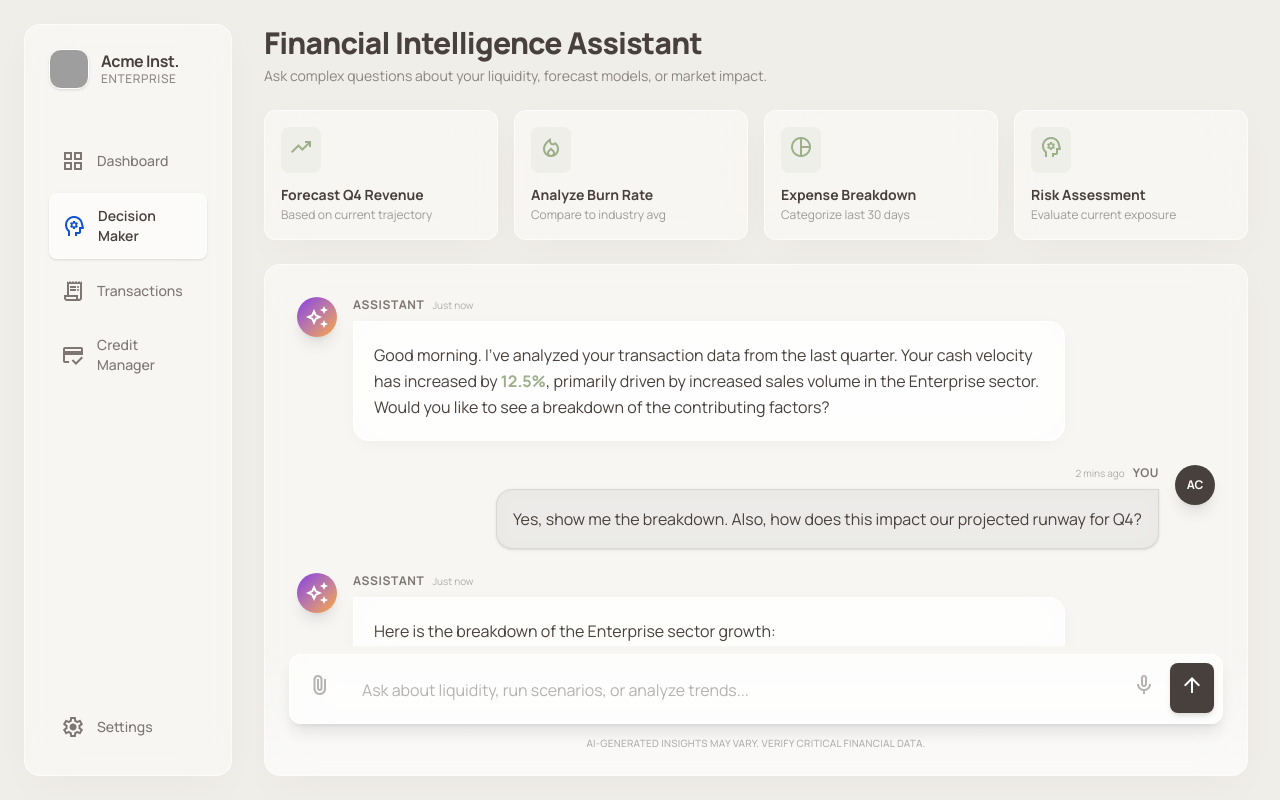
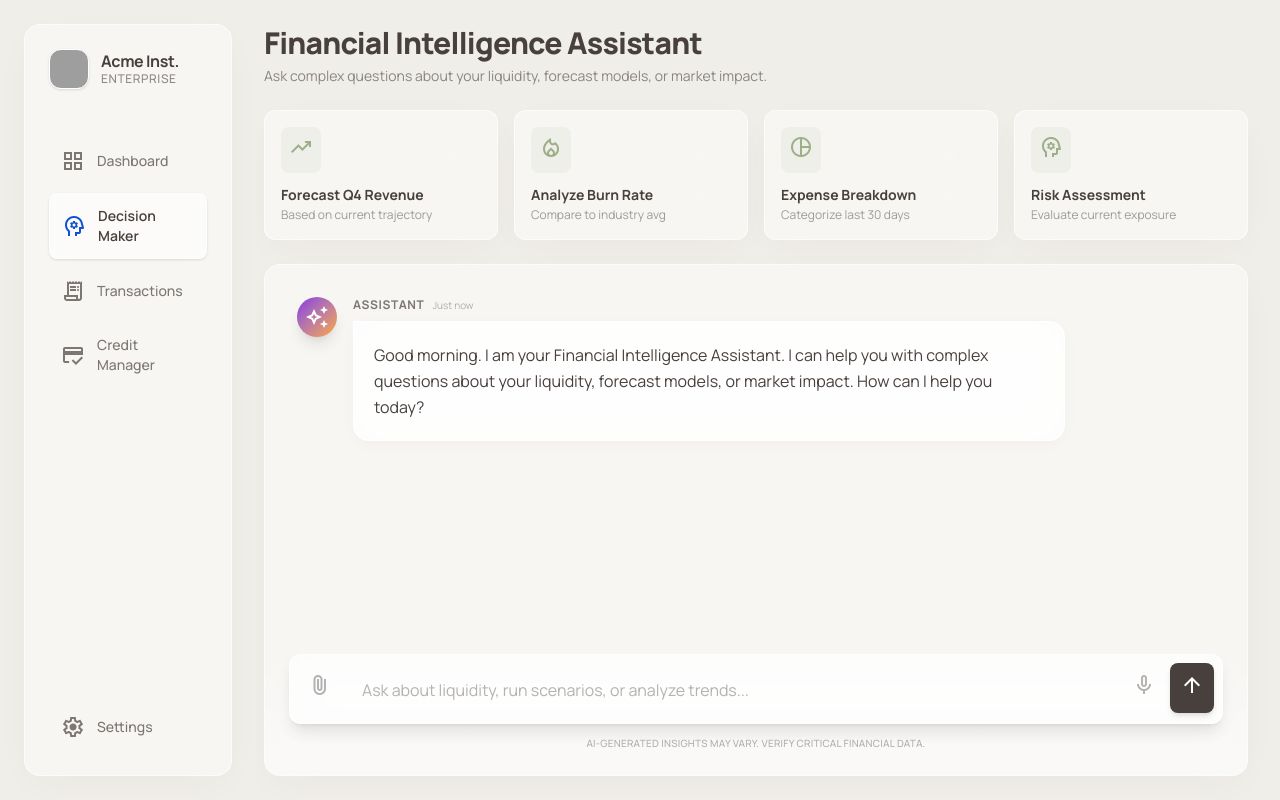
Before and after one commit to Navadeep-Reddy/finadvice-client, a React (Vite) app: page /decision in a window 1280 px wide. Built offline with nearby package versions, Linux system fonts and the light colour scheme; grey boxes are pictures that could not be loaded.

Commit message:
Improve chat interface

```diff
--- a/src/components/DecisionPage.tsx
+++ b/src/components/DecisionPage.tsx
@@ -58,7 +58,7 @@ const DecisionPage: React.FC = () => {
 
                 <section className="flex-1 glass-panel rounded-2xl flex flex-col overflow-hidden mx-2 relative">
                     <div className="flex-1 overflow-y-auto p-6 lg:p-8 flex flex-col gap-6 scroll-smooth">
-                        {/* Assistant Message */}
+                        {/* Assistant Greeting */}
                         <div className="flex gap-4 max-w-3xl">
                             <div className="w-10 h-10 rounded-full bg-gradient-to-br from-[#8A2BE2] to-[#FFA500] flex items-center justify-center shrink-0 shadow-lg text-white">
                                 <span className="material-symbols-outlined text-xl">auto_awesome</span>
@@ -69,73 +69,11 @@ const DecisionPage: React.FC = () => {
                                     <span className="text-[10px] text-walnut/40">Just now</span>
                                 </div>
                                 <div className="glass-panel-clear p-5 rounded-2xl rounded-tl-none text-walnut leading-relaxed shadow-sm">
-                                    <p>Good morning. I've analyzed your transaction data from the last quarter. Your cash velocity has increased by <span className="text-olive font-bold">12.5%</span>, primarily driven by increased sales volume in the Enterprise sector. Would you like to see a breakdown of the contributing factors?</p>
-                                </div>
-                            </div>
-                        </div>
-
-                        {/* User Message */}
-                        <div className="flex gap-4 max-w-3xl self-end flex-row-reverse">
-                            <div className="w-10 h-10 rounded-full bg-walnut flex items-center justify-center shrink-0 shadow-lg text-white">
-                                <span className="text-xs font-bold">AC</span>
-                            </div>
-                            <div className="flex flex-col gap-2 items-end">
-                                <div className="flex items-baseline gap-2 flex-row-reverse">
-                                    <span className="text-xs font-bold text-walnut/70 uppercase tracking-wider">You</span>
-                                    <span className="text-[10px] text-walnut/40">2 mins ago</span>
-                                </div>
-                                <div className="glass-panel-dark p-4 rounded-2xl rounded-tr-none text-walnut leading-relaxed shadow-sm bg-white/30 border-walnut/5">
-                                    <p>Yes, show me the breakdown. Also, how does this impact our projected runway for Q4?</p>
-                                </div>
-                            </div>
-                        </div>
-
-                        {/* Assistant Response with Chart Data */}
-                        <div className="flex gap-4 max-w-3xl">
-                            <div className="w-10 h-10 rounded-full bg-gradient-to-br from-[#8A2BE2] to-[#FFA500] flex items-center justify-center shrink-0 shadow-lg text-white">
-                                <span className="material-symbols-outlined text-xl">auto_awesome</span>
-                            </div>
-                            <div className="flex flex-col gap-2">
-                                <div className="flex items-baseline gap-2">
-                                    <span className="text-xs font-bold text-walnut/70 uppercase tracking-wider">Assistant</span>
-                                    <span className="text-[10px] text-walnut/40">Just now</span>
-                                </div>
-                                <div className="glass-panel-clear p-5 rounded-2xl rounded-tl-none text-walnut leading-relaxed shadow-sm flex flex-col gap-4">
-                                    <p>Here is the breakdown of the Enterprise sector growth:</p>
-                                    <div className="bg-white/40 border border-white/60 rounded-xl p-4 flex flex-col gap-3">
-                                        <div className="flex justify-between items-center border-b border-walnut/10 pb-2">
-                                            <span className="text-xs font-bold uppercase tracking-wider text-walnut/60">Top Contributors</span>
-                                            <span className="text-xs font-bold text-olive">+18% MoM</span>
-                                        </div>
-                                        <div className="space-y-3">
-                                            <div className="flex items-center gap-3 text-sm">
-                                                <div className="w-2 h-2 rounded-full bg-walnut"></div>
-                                                <span className="flex-1 font-medium">SaaS Subscriptions</span>
-                                                <span className="font-bold">$142,500</span>
-                                            </div>
-                                            <div className="flex items-center gap-3 text-sm">
-                                                <div className="w-2 h-2 rounded-full bg-olive"></div>
-                                                <span className="flex-1 font-medium">Consulting Services</span>
-                                                <span className="font-bold">$84,200</span>
-                                            </div>
-                                            <div className="flex items-center gap-3 text-sm">
-                                                <div className="w-2 h-2 rounded-full bg-primary/60"></div>
-                                                <span className="flex-1 font-medium">Licensing Fees</span>
-                                                <span className="font-bold">$45,000</span>
-                                            </div>
-                                        </div>
-                                    </div>
-                                    <div className="thermal-border-left pl-4 py-1 bg-gradient-to-r from-purple-500/5 to-transparent rounded-r-lg">
-                                        <p className="text-sm font-medium italic text-walnut/80">
-                                            <span className="thermal-text font-bold not-italic mr-1">Insight:</span>
-                                            Based on this influx, your Q4 runway is extended by approximately <strong>45 days</strong>. I recommend reinvesting 15% into marketing to sustain this momentum.
-                                        </p>
-                                    </div>
+                                    <p>Good morning. I am your Financial Intelligence Assistant. I can help you with complex questions about your liquidity, forecast models, or market impact. How can I help you today?</p>
                                 </div>
                             </div>
                         </div>
                     </div>
-
                     {/* Input Area */}
                     <div className="p-6 pt-2 bg-gradient-to-t from-white/40 via-white/20 to-transparent">
                         <div className="relative group">
```
